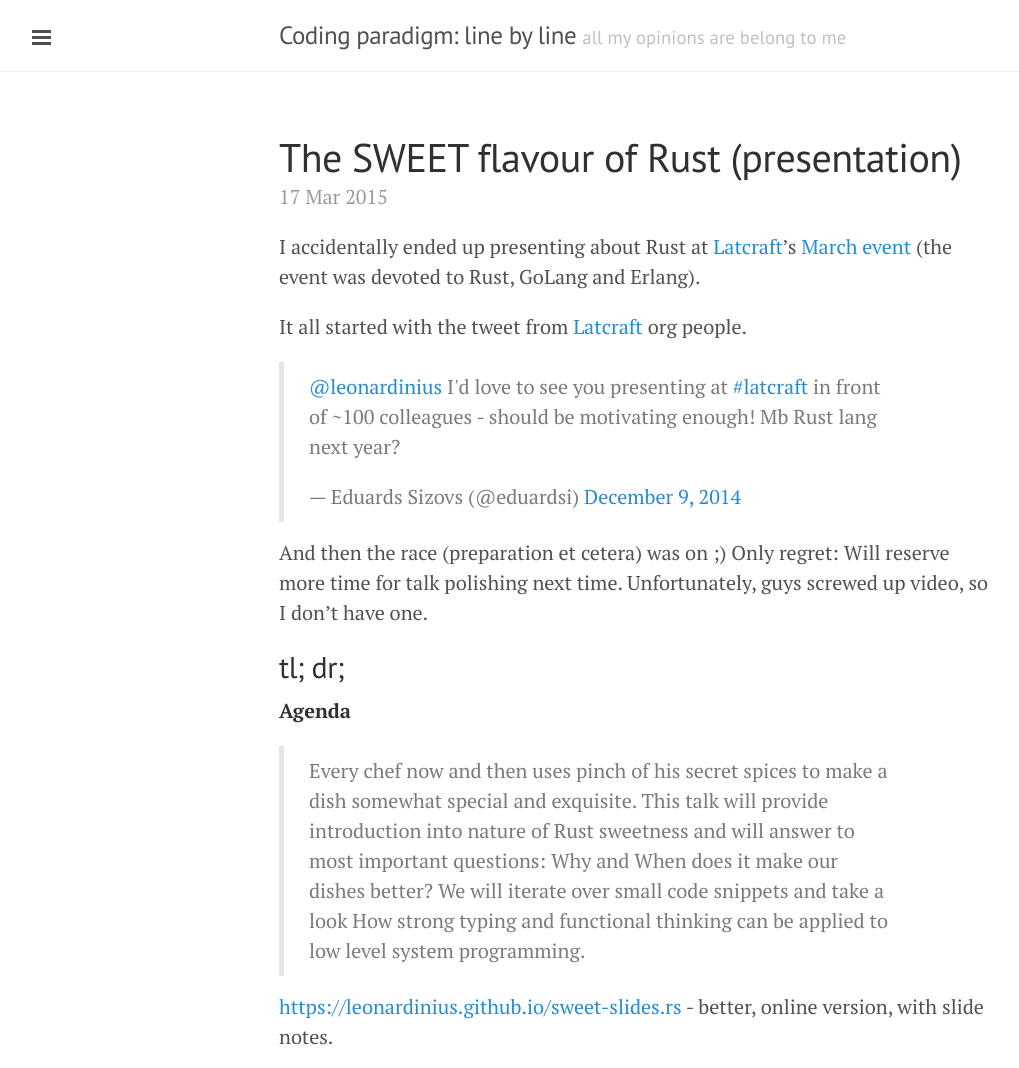
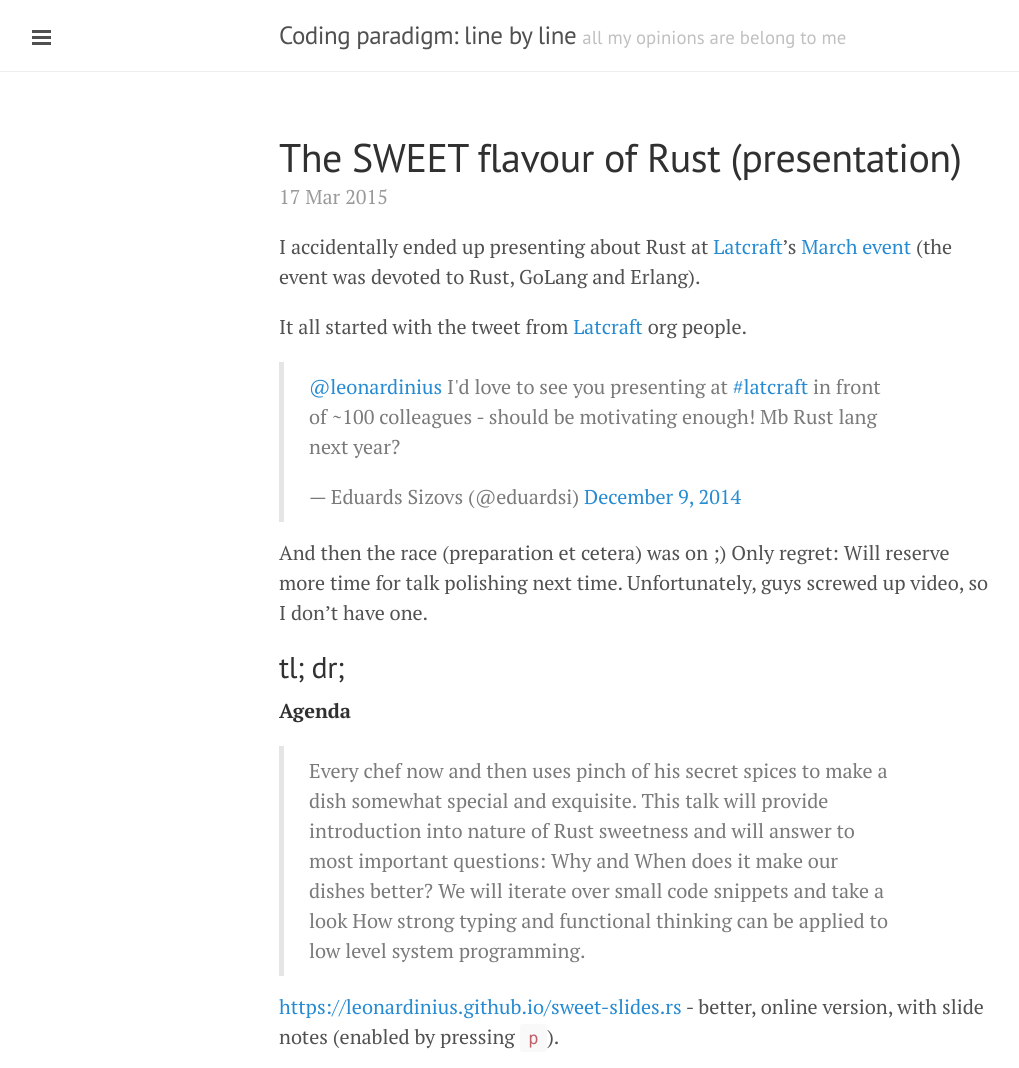
Before and after one commit to leonardinius/leonardinius.github.io, a Jekyll site: the page built from _posts/2015-03-17-Rust-ppt.md, in a window 1280 px wide, cut to the strip 0-1068 px from the top of the page. Shown: the whole strip, without its empty margins (1-1020 px from the left). Built offline with Jekyll 4.4.1, drawn with Linux system fonts in a browser that asks for light colours; Markdown is read by kramdown in place of the engine named in the settings; comment, search, counter and statistics services are not loaded.

Commit message:
Cosmetics

```diff
--- a/_posts/2015-03-17-Rust-ppt.md
+++ b/_posts/2015-03-17-Rust-ppt.md
@@ -25,7 +25,7 @@ so I don't have one.
 > and take a look How strong typing and functional thinking can be applied to
 > low level system programming.
 
-[https://leonardinius.github.io/sweet-slides.rs](https://leonardinius.github.io/sweet-slides.rs) - better, online version, with slide notes.
+[https://leonardinius.github.io/sweet-slides.rs](https://leonardinius.github.io/sweet-slides.rs) - better, online version, with slide notes (enabled by pressing `p`).
 
 <script async class="speakerdeck-embed"
   data-id="0b27dfc80cb641acb54291bcde6f7786"
```
